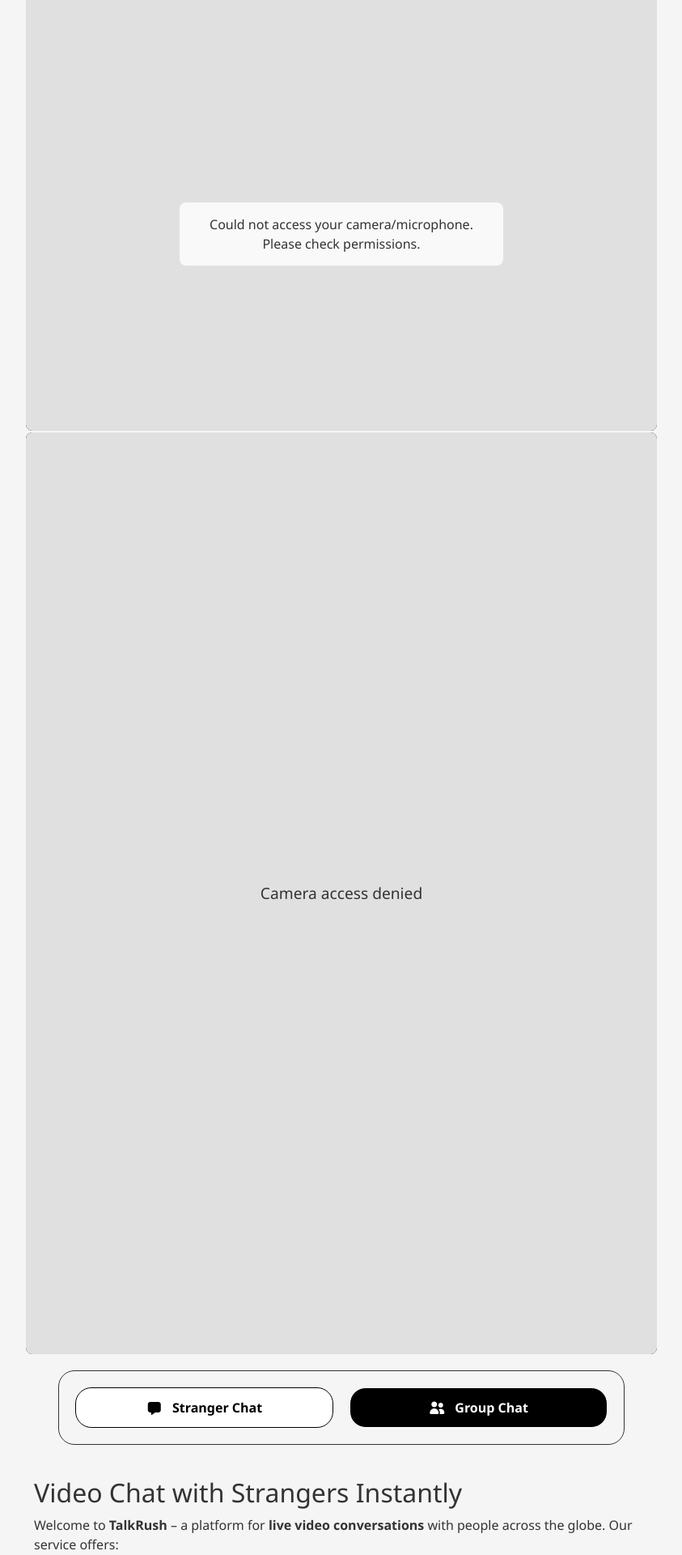
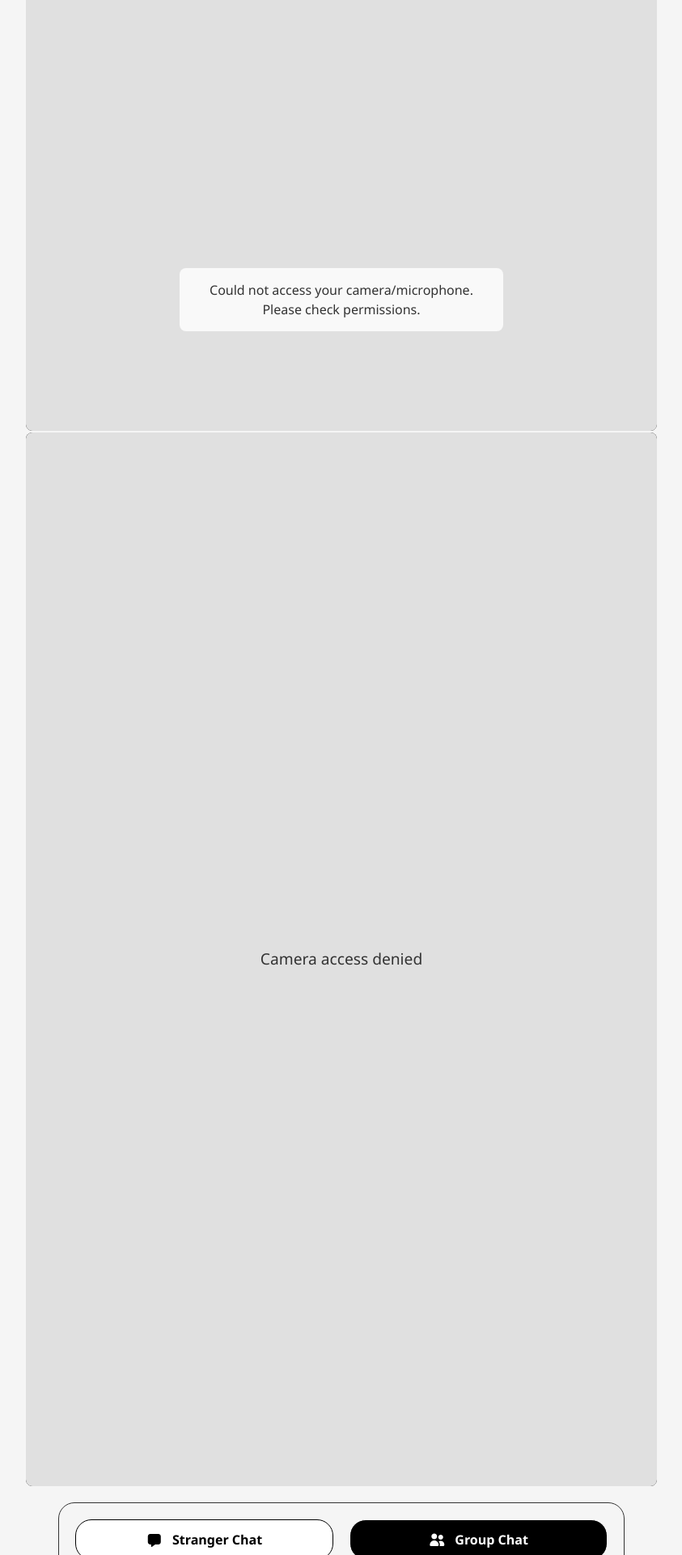
Before and after one commit to shkumaraman/shkumaraman.github.io, a Jekyll site: the page built from chat/video.html, in a window 1280 px wide. Shown: the part 1144-3064 px from the top of the page at 81% size, without its empty margins (218-1061 px from the left). Built offline with Jekyll 4.4.1, drawn with Linux system fonts in a browser that asks for light colours; comment, search, counter and statistics services are not loaded.

Commit message:
Update video.html

```diff
--- a/chat/video.html
+++ b/chat/video.html
@@ -203,7 +203,7 @@ description: "TalkRush - Video talk to strangers like on Ome TV & Omegle. No sig
   .local-video-container {
     position: relative;
     width: 100%;
-    height: 35vh;
+    height: 40vh;
     background: #000;
     border-radius: 8px;
     overflow: hidden;
@@ -436,7 +436,7 @@ description: "TalkRush - Video talk to strangers like on Ome TV & Omegle. No sig
     }
 
     .local-video-container {
-      height: 40vh;
+      height: 35vh;
     }
 
     .share-btn span {
```
